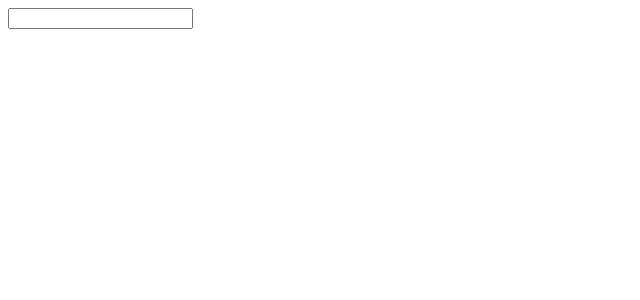
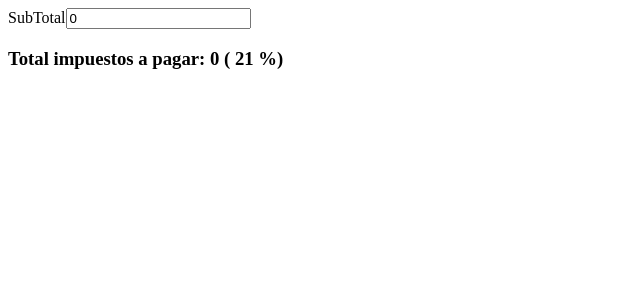
Before and after one commit to LissLiddell/vue, a Vue app: page / in a window 1280 px wide. Shown: the top 300 px of the page, without its empty margins (0-640 px from the left). Built offline with nearby package versions, Linux system fonts and the light colour scheme.

Commit message:
Feat:: Factura con impuesto computed

```diff
--- a/src/App.vue
+++ b/src/App.vue
@@ -1,9 +1,9 @@
 <template>
- <ComputedCompAPISetup />
+ <FacturaConImpuesto />
 </template>
 
 <script lang="ts" setup>
-    import ComputedCompAPISetup from './components/ComputedCompAPISetup.vue'
+    import FacturaConImpuesto from './components/FacturaConImpuesto.vue'
 </script>
 
 <style>
--- /dev/null
+++ b/src/components/FacturaConImpuesto.vue
@@ -0,0 +1,16 @@
+<template>
+    <label>SubTotal</label>
+    <input type="number" v-model="subtotal"/>
+    <h3>Total impuestos a pagar: {{ totalVat  }} ( {{ vat }} %)</h3>
+</template>
+
+<script lang="ts" setup>
+import { ref, Ref, computed } from 'vue'
+    const vat = 21
+    let subtotal:Ref<number> = ref(0)
+    const totalVat = computed (()=> (vat*subtotal.value) / 100)
+</script>
+
+<style scoped>
+
+</style>
```
